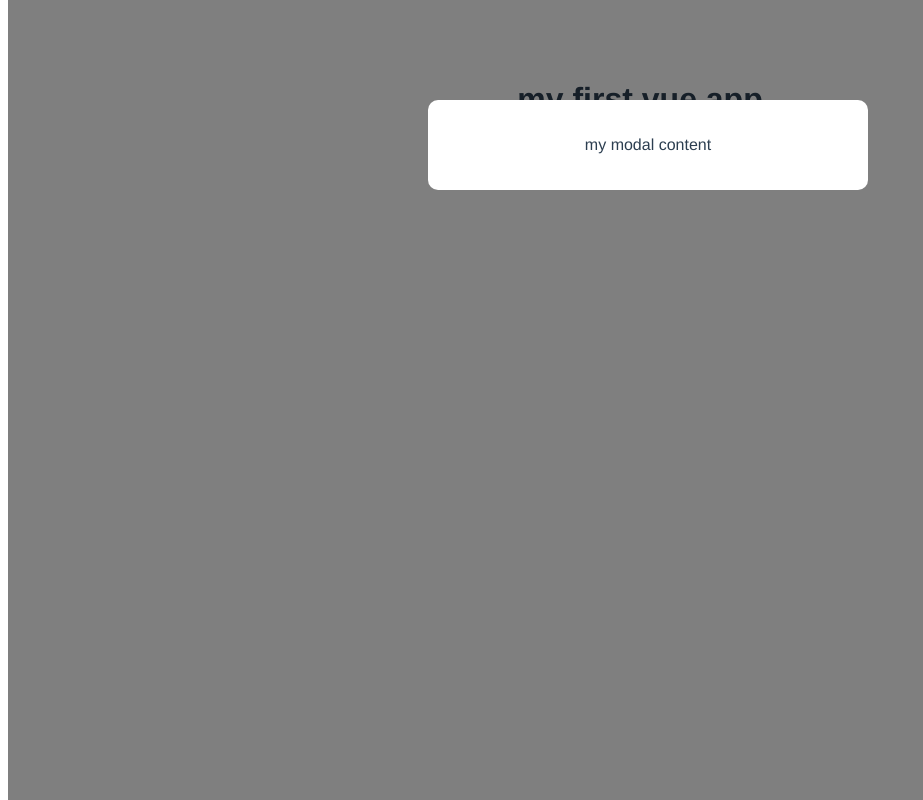
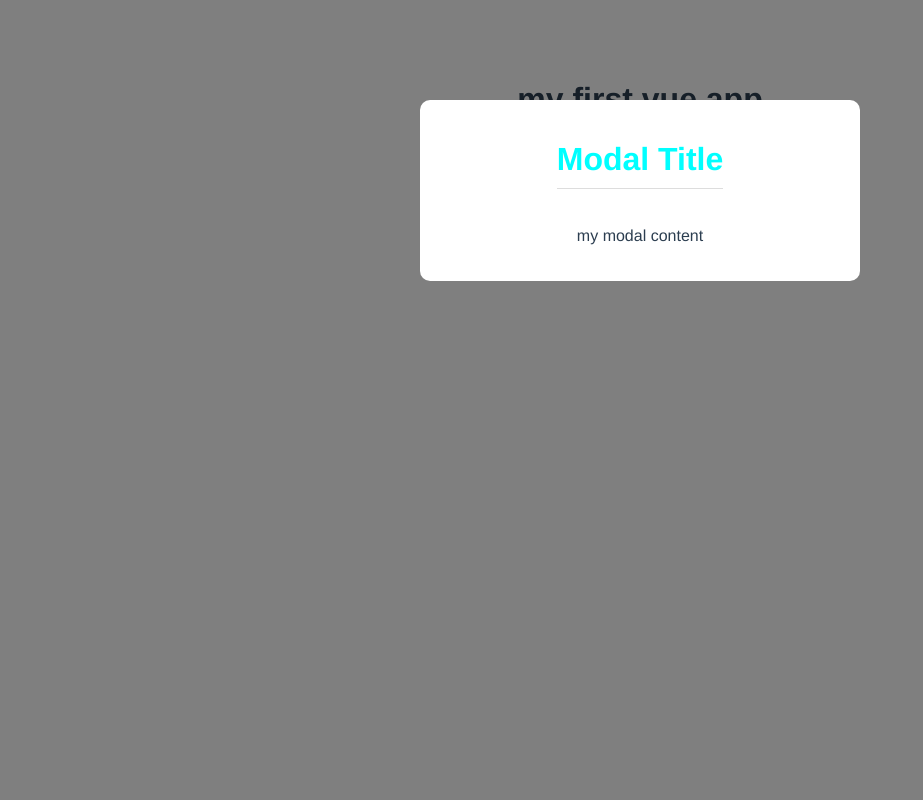
Before and after one commit to kunalgupta1234/VueJsCLI, a Vue app in the folder model-project/: page / in a window 1280 px wide. Shown: the whole page, without its empty margins (0-923 px from the left). Built offline with nearby package versions, Linux system fonts and the light colour scheme.

Commit message:
24 lesson - styles - component and global

```diff
--- /dev/null
+++ b/model-project/src/assets/global.css
@@ -0,0 +1,7 @@
+body {
+  margin: 0;
+}
+
+p {
+  font-style: italic;
+}
--- a/model-project/src/components/MyModal.vue
+++ b/model-project/src/components/MyModal.vue
@@ -1,6 +1,7 @@
 <template>
     <div class="backdrop">
         <div class="modal">
+            <h1>Modal Title</h1>
             <p>my modal content</p>
         </div>
     </div>
@@ -22,4 +23,10 @@
     width: 100%;
     height: 100%;
   }
+ .modal h1{
+    color: aqua;
+  }
+  .modal p{
+    font-style: normal;
+  }
 </style>
--- a/model-project/src/main.js
+++ b/model-project/src/main.js
@@ -1,4 +1,5 @@
 import { createApp } from 'vue'
 import App from './App.vue'
+import './assets/global.css'
 
 createApp(App).mount('#app')
```
